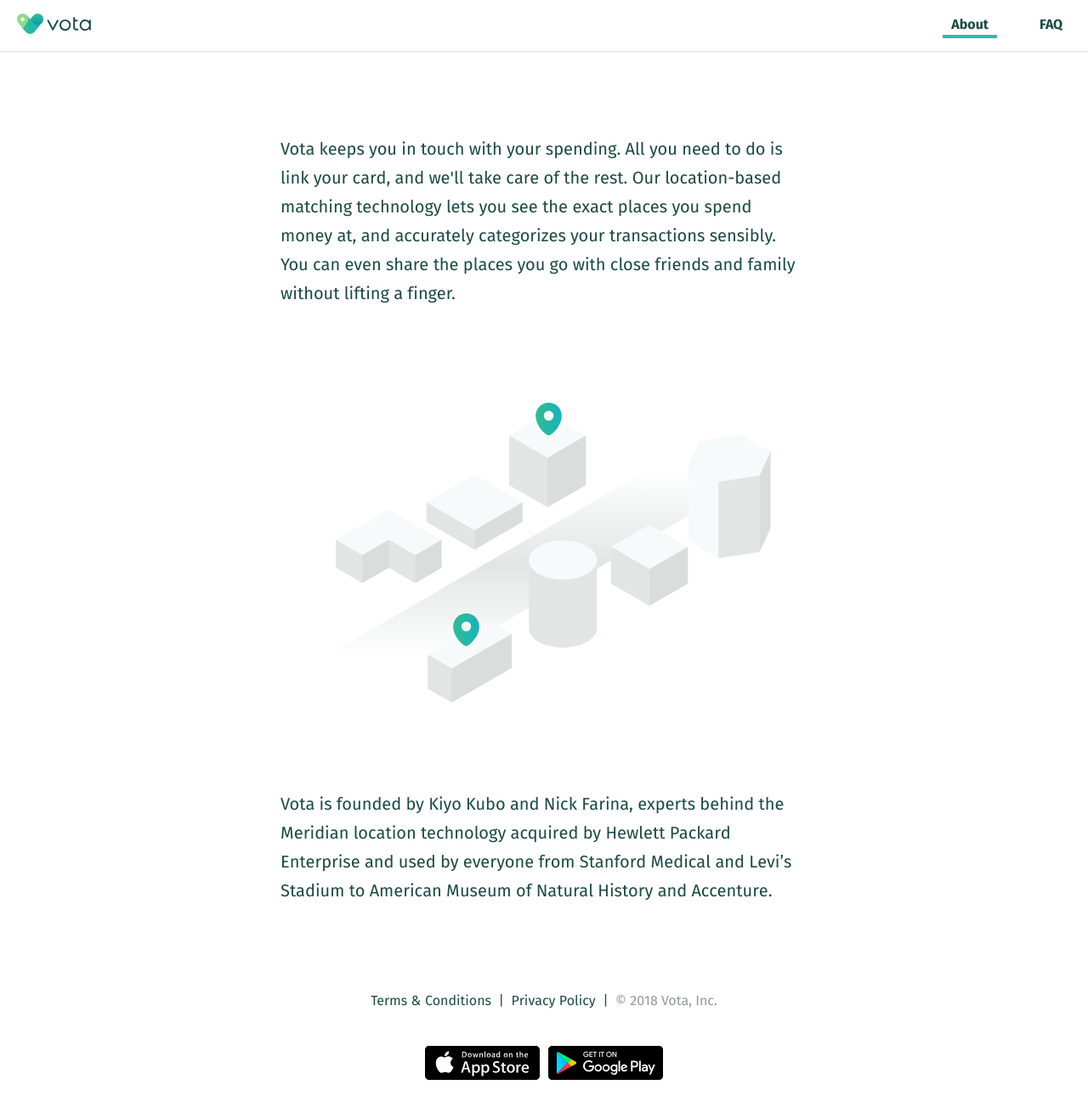
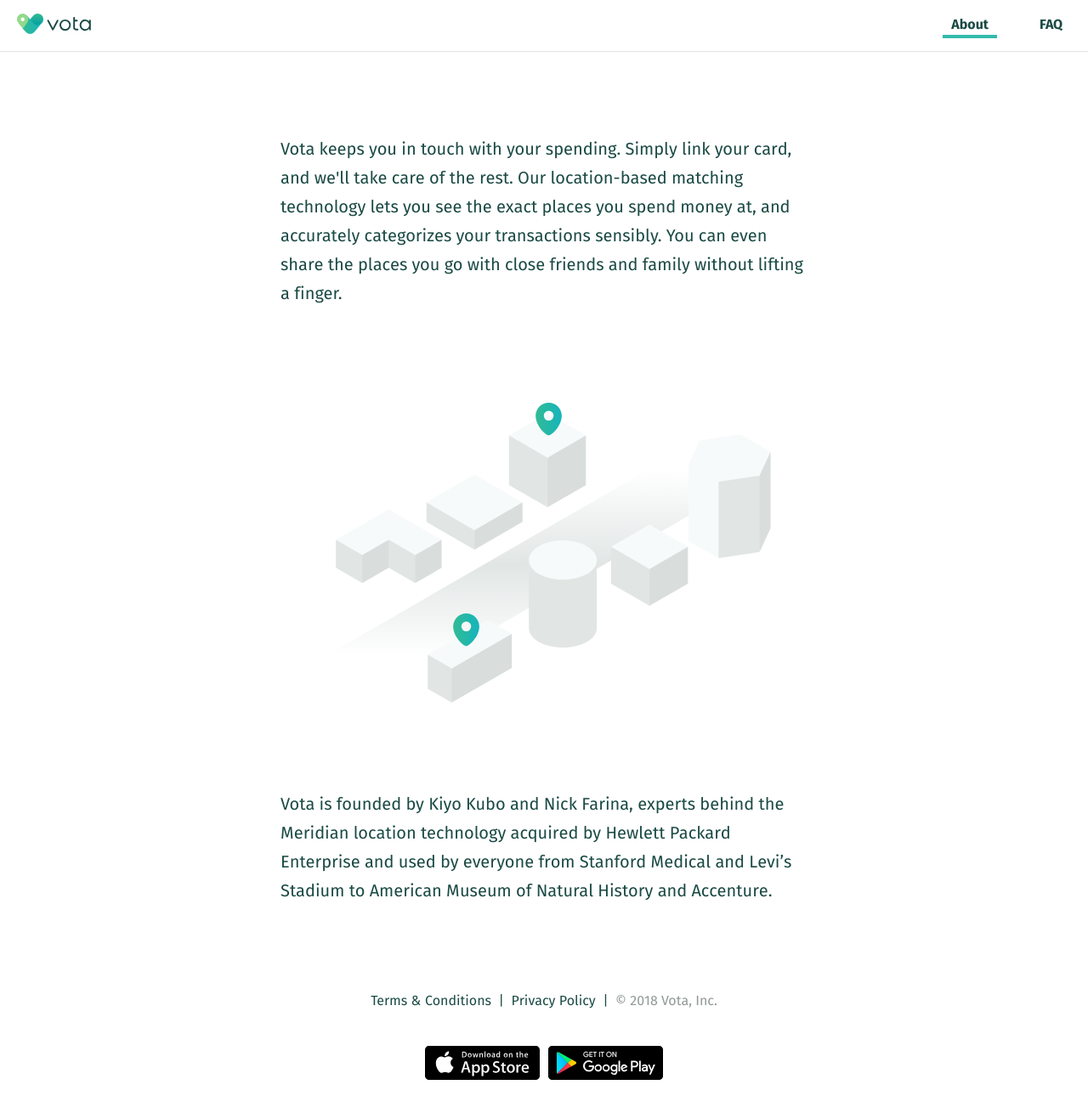
Before and after one commit to nfarina/vota-site, a Jekyll site: the page built from about.html, in a window 1280 px wide and 1375 px high. Shown: the top 1310 px of the window at 85% size. Built offline with Jekyll 4.4.1, drawn with Linux system fonts in a browser that asks for light colours; comment, search, counter and statistics services are not loaded.

Commit message:
Update about.html

```diff
--- a/about.html
+++ b/about.html
@@ -5,7 +5,7 @@
 ---
 
 <div class="about content">
-  <p class="overview">Vota keeps you in touch with your spending. All you need to do is link your card, and we'll take care of the rest. Our location-based matching technology lets you see the exact places you spend money at, and accurately categorizes your transactions sensibly. You can even share the places you go with close friends and family without lifting a finger.</p>
+  <p class="overview">Vota keeps you in touch with your spending. Simply link your card, and we'll take care of the rest. Our location-based matching technology lets you see the exact places you spend money at, and accurately categorizes your transactions sensibly. You can even share the places you go with close friends and family without lifting a finger.</p>
 
   <div class="illus">
     <div class="illus_city"><img src="/images/illus_city.svg" alt="" /></div>
```
